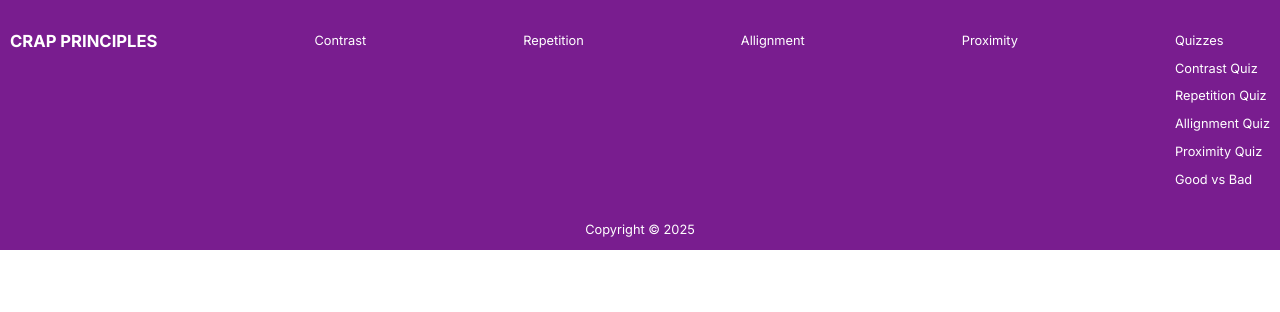
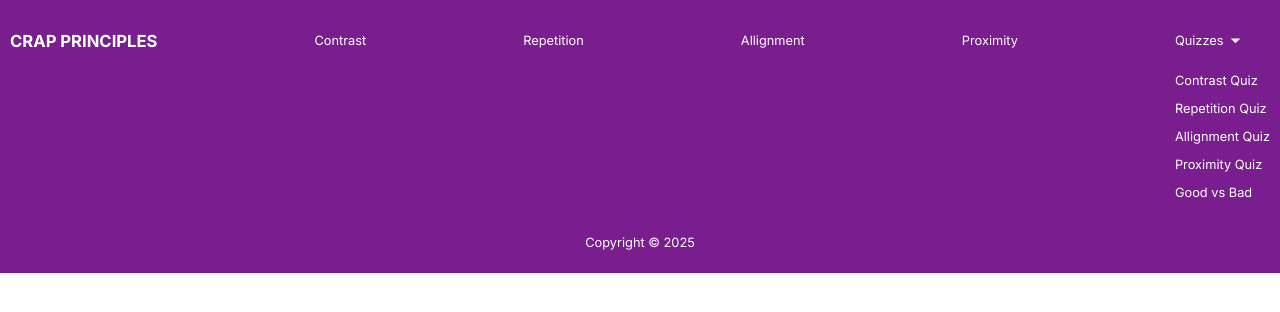
Before and after one commit to Bondulance/CRAP_Final, a PHP site: page / in a window 1280 px wide. Shown: the top 312 px of the page. Run offline with PHP 8.4, Linux system fonts and the light colour scheme.

Commit message:
getting the arrow in place

```diff
--- a/assets/css/style.css
+++ b/assets/css/style.css
@@ -12,6 +12,10 @@ footer {
     padding-top: 10px;
     background-color: #791D8F;
     font-size: 0.8em;
+}
+
+footer h1{
+    font-size: 1.3em;
 }
 
 footer > div {
@@ -31,15 +35,29 @@ footer a:hover {
     font-weight: 800;
 }
 
-footer h1{
-    font-size: 1.3em;
+.quiz_head {
+    display: inline-flex;
+    align-items: center;
 }
 
-footer .footer_end {
+.footer_arrow {
+    position: relative;
+    top: -1px;
+    background-color: rgba(255, 255, 255, 0);
+    border: none;
+    padding: 0px;
+    height: 20px;
+    width: 20px;
+}
+
+.footer_end {
     margin-top: 10px;
+    padding-bottom: 10px;
     justify-self: center;
 }
 
+/*moblie: feel free to make this wider if needed
+this is just the smallest the footer can be without looking too weird*/
 @media screen and (max-width: 600px){
     footer > div {
         flex-direction: column;
--- a/index.html
+++ b/index.html
@@ -26,7 +26,10 @@
                 <p><a href="#">Allignment</a></p>
                 <p><a href="#">Proximity</a></p>
                 <div class="quiz_section">
-                    <p><a href="#">Quizzes</a></p>
+                    <div class="quiz_head">
+                        <p><a href="#">Quizzes</a></p>
+                        <button class="footer_arrow"><img src="assets/pictures/arrowDown_white.svg"></button>
+                    </div>
                     <div class="quizzes_footer">
                         <p><a href="#">Contrast Quiz</a></p>
                         <p><a href="#">Repetition Quiz</a></p>
```
